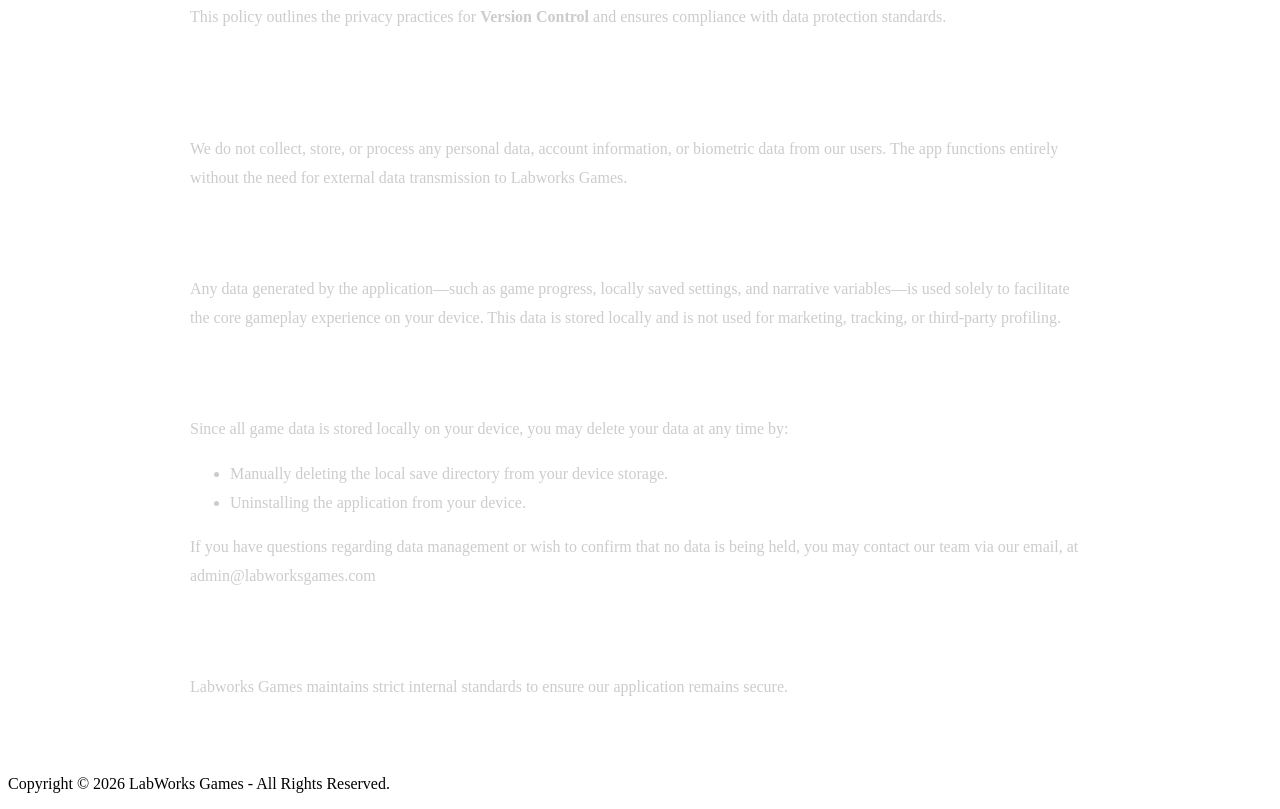
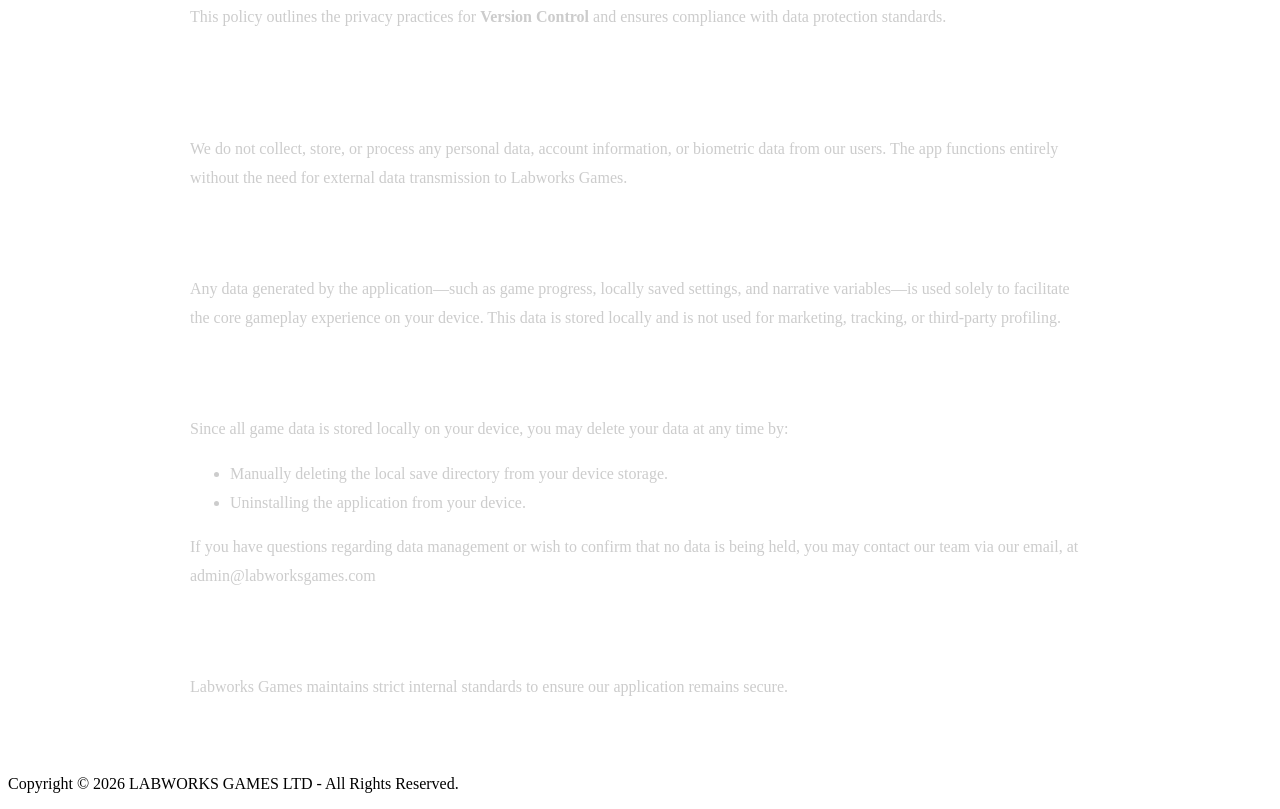
Before and after one commit to TrotaBr/Labworks-Games-Website, a website: page public/privacy.html in a window 1280 px wide. Shown: the part 380-1189 px from the top of the page. Drawn offline with Linux system fonts and the light colour scheme; files that its build step writes are made by us from their sources.

Commit message:
Update privacy.html

```diff
--- a/public/privacy.html
+++ b/public/privacy.html
@@ -49,7 +49,7 @@
     </section>
 
     <footer>
-        <p>Copyright &copy; 2026 LabWorks Games - All Rights Reserved.</p>
+        <p>Copyright &copy; 2026 LABWORKS GAMES LTD - All Rights Reserved.</p>
     </footer>
 
     <script src="script.js"></script>
```
